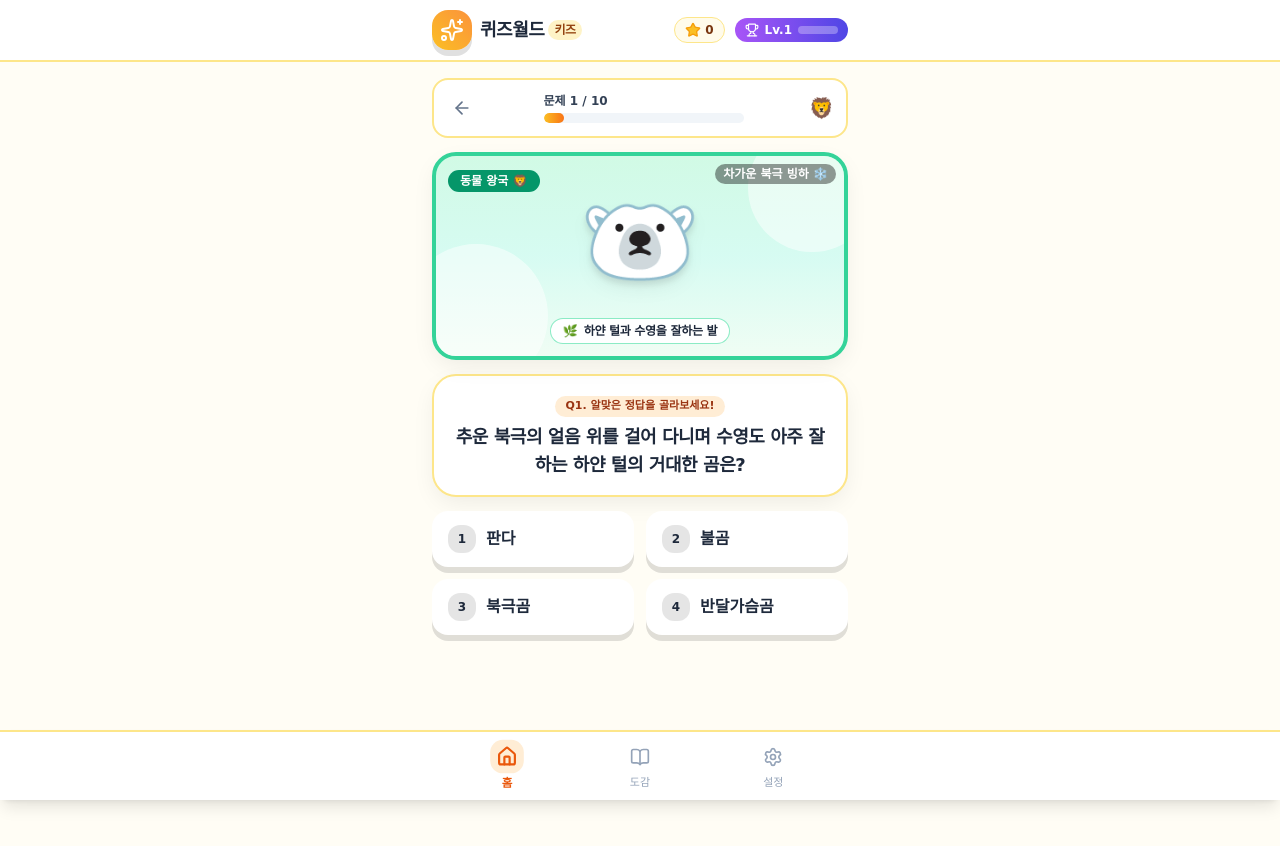
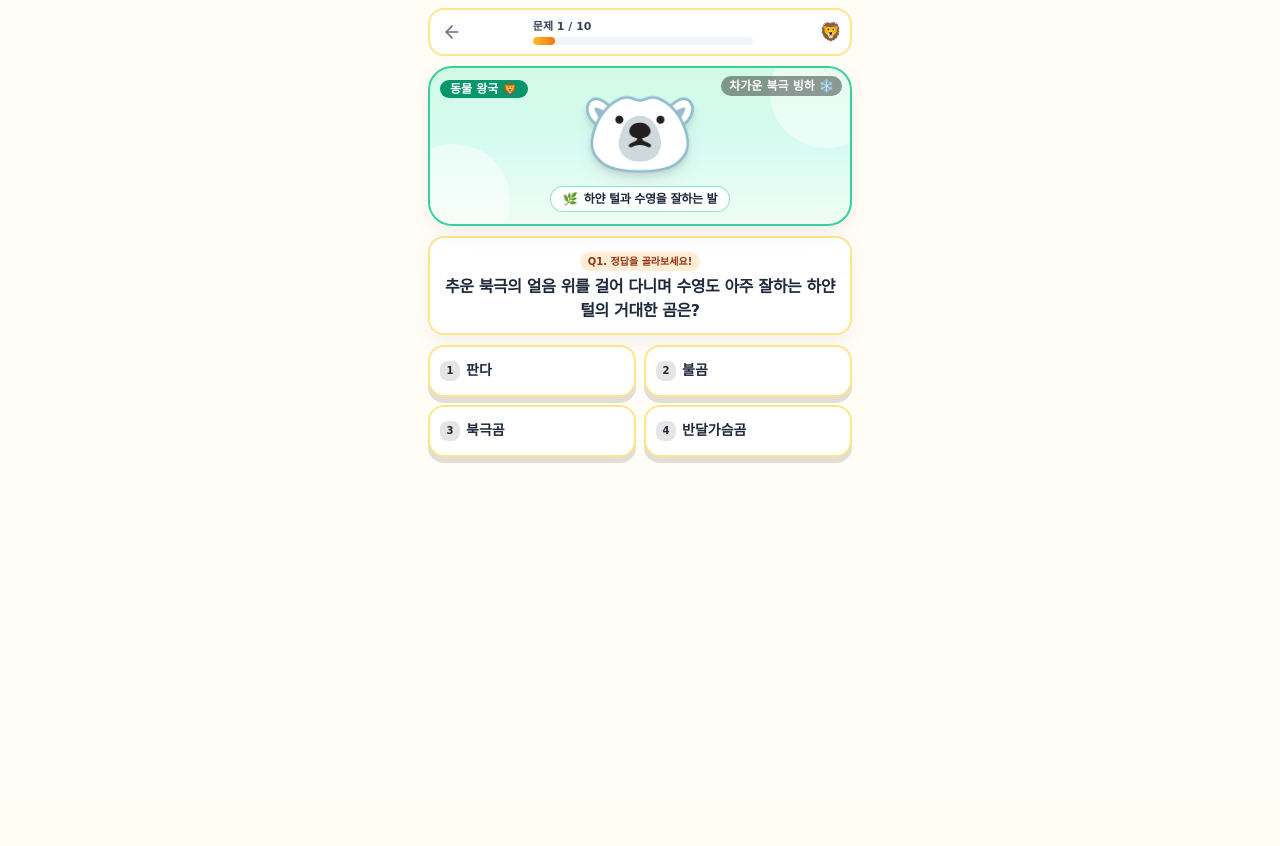
Before and after one commit to lanvall2-source/quiz-world, a React (Vite) app: page /quiz/animal in a window 1280 px wide. Shown: the top 846 px of the page. After the commit the page ends 800 px from the top, so only its background shows below. Built offline with nearby package versions, Linux system fonts and the light colour scheme; a web font is replaced by a local one.

Commit message:
feat(ux): implement single-screen no-scroll quiz UI with 2x2 option grid and hidden chrome

```diff
--- a/src/App.tsx
+++ b/src/App.tsx
@@ -1,5 +1,5 @@
-import React, { useState, useEffect } from "react";
-import { BrowserRouter, Routes, Route, Navigate } from "react-router-dom";
+import React, { useState } from "react";
+import { BrowserRouter, Routes, Route, Navigate, useLocation } from "react-router-dom";
 import { Header } from "@/components/Header";
 import { BottomNav } from "@/components/BottomNav";
 import { HomePage } from "@/pages/HomePage";
@@ -10,8 +10,13 @@ import { SettingsPage } from "@/pages/SettingsPage";
 import { loadStorage } from "@/lib/storage";
 import type { UserSettings, UserStats } from "@/types";
 
-export function App() {
+function AppContent() {
   const [data, setData] = useState(() => loadStorage());
+  const location = useLocation();
+
+  // 퀴즈 진행 중일 때(결과 화면 제외) 상단 헤더와 하단 탭을 숨겨 모바일 한 화면 노스크롤 뷰 구현
+  const isQuizActive =
+    location.pathname.startsWith("/quiz/") && !location.pathname.endsWith("/result");
 
   const handleStatsUpdate = (newStats: UserStats) => {
     setData((prev) => ({ ...prev, stats: newStats }));
@@ -26,13 +31,18 @@ export function App() {
   };
 
   return (
-    <BrowserRouter>
     <div className="min-h-screen bg-[#FFFDF5] text-slate-800 flex flex-col">
-        {/* 상단 글로벌 헤더 */}
-        <Header stats={data.stats} />
+      {/* 퀴즈 푸는 동안에는 상단 헤더를 숨겨 소중한 세로 화면 공간 확보 */}
+      {!isQuizActive && <Header stats={data.stats} />}
 
-        {/* 메인 콘텐츠 영역 (모바일 최적화 max-w-md) */}
-        <main className="flex-1 max-w-md w-full mx-auto px-4 pt-4 pb-20">
+      {/* 메인 콘텐츠 영역: 퀴즈 푸는 동안에는 타이트한 패딩(p-2)으로 한 화면 뷰포트 최적화 */}
+      <main
+        className={`flex-1 max-w-md w-full mx-auto ${
+          isQuizActive
+            ? "px-3 py-2 flex flex-col justify-start overflow-hidden"
+            : "px-4 pt-4 pb-20"
+        }`}
+      >
         <Routes>
           <Route path="/" element={<HomePage stats={data.stats} />} />
           <Route
@@ -45,10 +55,7 @@ export function App() {
               />
             }
           />
-            <Route
-              path="/quiz/:categoryId/result"
-              element={<ResultPage />}
-            />
+          <Route path="/quiz/:categoryId/result" element={<ResultPage />} />
           <Route
             path="/collection"
             element={<CollectionPage stats={data.stats} />}
@@ -67,9 +74,16 @@ export function App() {
         </Routes>
       </main>
 
-        {/* 하단 탭 네비게이션 */}
-        <BottomNav />
+      {/* 퀴즈 푸는 동안에는 하단 전역 탭 네비게이션을 숨김 */}
+      {!isQuizActive && <BottomNav />}
     </div>
+  );
+}
+
+export function App() {
+  return (
+    <BrowserRouter>
+      <AppContent />
     </BrowserRouter>
   );
 }
--- a/src/components/QuizIllustration.tsx
+++ b/src/components/QuizIllustration.tsx
@@ -49,16 +49,16 @@ export function QuizIllustration({
 
   return (
     <div
-      className={`relative w-full aspect-[16/9] sm:aspect-[2/1] max-h-52 sm:max-h-60 rounded-3xl bg-gradient-to-b ${theme.bg} border-3 sm:border-4 ${theme.border} flex items-center justify-center overflow-hidden shadow-card transition-all duration-300 ${className}`}
+      className={`relative w-full h-32 sm:h-40 rounded-2xl sm:rounded-3xl bg-gradient-to-b ${theme.bg} border-2 sm:border-3 ${theme.border} flex items-center justify-center overflow-hidden shadow-card transition-all duration-300 ${className}`}
     >
       {/* 배경 장식 원형 파티클 */}
-      <div className="absolute -top-8 -right-8 w-32 h-32 bg-white/50 rounded-full blur-xs pointer-events-none" />
-      <div className="absolute -bottom-8 -left-8 w-36 h-36 bg-white/50 rounded-full blur-xs pointer-events-none" />
+      <div className="absolute -top-8 -right-8 w-28 h-28 bg-white/50 rounded-full blur-xs pointer-events-none" />
+      <div className="absolute -bottom-8 -left-8 w-28 h-28 bg-white/50 rounded-full blur-xs pointer-events-none" />
 
       {/* 카테고리 좌상단 뱃지 */}
-      <div className="absolute top-3 left-3 z-20">
+      <div className="absolute top-2 left-2.5 z-20">
         <span
-          className={`text-[11px] sm:text-xs font-black text-white px-3 py-1 rounded-full shadow-xs ${theme.tagBg}`}
+          className={`text-[10px] sm:text-xs font-black text-white px-2.5 py-0.5 rounded-full shadow-xs ${theme.tagBg}`}
         >
           {theme.tagText}
         </span>
@@ -66,20 +66,20 @@ export function QuizIllustration({
 
       {/* 1. 나라 맞히기: 실제 고해상도 국기 SVG 렌더링 */}
       {category === "country" && (
-        <div className="relative z-10 flex flex-col items-center justify-center w-full h-full p-3 pt-7">
+        <div className="relative z-10 flex flex-col items-center justify-center w-full h-full p-2 pt-5">
           <div className="relative group">
             {/* 국기 깃대 느낌의 카드 프레임 */}
-            <div className="w-48 sm:w-56 aspect-[3/2] rounded-2xl shadow-kid border-3 border-slate-700/80 overflow-hidden transform group-hover:scale-105 transition-transform duration-300">
+            <div className="w-32 sm:w-40 aspect-[3/2] rounded-xl shadow-kid border-2 border-slate-700/80 overflow-hidden transform group-hover:scale-105 transition-transform duration-300">
               <CountryFlag countryName={title} className="w-full h-full object-cover" />
             </div>
             {/* 펄럭이는 효과 광택 */}
-            <div className="absolute inset-0 bg-gradient-to-tr from-transparent via-white/20 to-transparent pointer-events-none rounded-2xl" />
+            <div className="absolute inset-0 bg-gradient-to-tr from-transparent via-white/20 to-transparent pointer-events-none rounded-xl" />
           </div>
 
           {/* 하단 힌트 캡션 */}
-          <div className="mt-2 bg-white/90 border border-blue-200 px-3 py-1 rounded-full shadow-2xs">
-            <span className="text-blue-900 text-[11px] sm:text-xs font-black tracking-tight">
-              🚩 이 국기를 가진 나라는 어디일까요?
+          <div className="mt-1 bg-white/90 border border-blue-200 px-2.5 py-0.5 rounded-full shadow-2xs">
+            <span className="text-blue-900 text-[10px] sm:text-xs font-black tracking-tight">
+              🚩 이 국기의 나라는 어디일까요?
             </span>
           </div>
         </div>
@@ -87,12 +87,12 @@ export function QuizIllustration({
 
       {/* 2. 공룡 맞히기: 서식지 뱃지 & 핵심 신체 특징 그래픽 */}
       {category === "dinosaur" && (
-        <DinosaurIllustration dinoName={title} className="z-10 pt-6" />
+        <DinosaurIllustration dinoName={title} className="z-10 pt-4" />
       )}
 
       {/* 3. 동물 맞히기: 서식지 뱃지 & 대표 외형 특징 그래픽 */}
       {category === "animal" && (
-        <AnimalIllustration animalName={title} className="z-10 pt-6" />
+        <AnimalIllustration animalName={title} className="z-10 pt-4" />
       )}
     </div>
   );
--- a/src/pages/QuizPage.tsx
+++ b/src/pages/QuizPage.tsx
@@ -139,29 +139,29 @@ export function QuizPage({ stats, settings, onStatsUpdate }: Props) {
   };
 
   return (
-    <div className="flex flex-col gap-3.5 pb-36 animate-in fade-in duration-300">
-      {/* 상단 퀴즈 헤더 & 진행률 바 */}
-      <div className="flex items-center justify-between gap-3 bg-white p-3 rounded-2xl border-2 border-amber-200 shadow-xs">
+    <div className="flex flex-col gap-2 sm:gap-2.5 w-full animate-in fade-in duration-300">
+      {/* 상단 퀴즈 헤더 & 진행률 바 (세로 40px 컴팩트 디자인) */}
+      <div className="flex items-center justify-between gap-2.5 bg-white p-2 rounded-2xl border-2 border-amber-200 shadow-xs">
         <Link
           to="/"
-          className="p-1.5 rounded-xl hover:bg-slate-100 text-slate-500 transition-colors"
+          className="p-1 rounded-xl hover:bg-slate-100 text-slate-500 transition-colors"
           title="홈으로 나가기"
         >
           <ArrowLeft className="w-5 h-5" />
         </Link>
 
         {/* 진행률 텍스트 & 바 */}
-        <div className="flex-1 max-w-[200px]">
-          <div className="flex items-center justify-between text-xs font-extrabold text-slate-700 mb-1">
+        <div className="flex-1 max-w-[220px]">
+          <div className="flex items-center justify-between text-[11px] font-extrabold text-slate-700 mb-0.5">
             <span>문제 {currentIndex + 1} / {questions.length}</span>
             {combo >= 2 && (
-              <span className="flex items-center gap-1 text-orange-600 animate-bounce">
-                <Flame className="w-3.5 h-3.5 fill-orange-500" />
+              <span className="flex items-center gap-0.5 text-orange-600 animate-bounce text-[11px]">
+                <Flame className="w-3 h-3 fill-orange-500" />
                 <span>{combo}연속 정답!</span>
               </span>
             )}
           </div>
-          <div className="w-full bg-slate-100 rounded-full h-2.5 overflow-hidden">
+          <div className="w-full bg-slate-100 rounded-full h-2 overflow-hidden">
             <div
               className="h-full bg-gradient-to-r from-amber-400 to-orange-500 rounded-full transition-all duration-300"
               style={{
@@ -172,30 +172,30 @@ export function QuizPage({ stats, settings, onStatsUpdate }: Props) {
         </div>
 
         {/* 카테고리 아이콘 뱃지 */}
-        <span className="text-xl" role="img" aria-label={categoryMeta.name}>
+        <span className="text-lg" role="img" aria-label={categoryMeta.name}>
           {categoryMeta.emoji}
         </span>
       </div>
 
-      {/* 비주얼 일러스트 카드 */}
+      {/* 비주얼 일러스트 카드 (컴팩트 h-32/h-40) */}
       <QuizIllustration
         category={category}
         emoji={currentQuestion.emoji}
         title={currentQuestion.correctAnswer}
       />
 
-      {/* 문제 질문 박스 */}
-      <div className="bg-white rounded-2xl sm:rounded-3xl border-2 sm:border-3 border-amber-200 p-3.5 sm:p-4 shadow-card text-center">
-        <span className="inline-block bg-orange-100 text-orange-800 text-[11px] font-extrabold px-2.5 py-0.5 rounded-full mb-1.5">
-          Q{currentIndex + 1}. 알맞은 정답을 골라보세요!
+      {/* 문제 질문 박스 (슬림 패딩 & 큰 폰트) */}
+      <div className="bg-white rounded-2xl border-2 border-amber-200 px-3 py-2 sm:py-2.5 shadow-card text-center">
+        <span className="inline-block bg-orange-100 text-orange-800 text-[10px] font-black px-2 py-0.5 rounded-full mb-1">
+          Q{currentIndex + 1}. 정답을 골라보세요!
         </span>
-        <h2 className="text-base sm:text-lg font-black text-slate-800 leading-snug tracking-tight">
+        <h2 className="text-sm sm:text-base font-black text-slate-800 leading-snug tracking-tight">
           {currentQuestion.question}
         </h2>
       </div>
 
-      {/* 보기 4개 버튼 리스트 (최소 52px 큰 버튼) */}
-      <div className="grid grid-cols-1 sm:grid-cols-2 gap-2.5 sm:gap-3">
+      {/* 보기 4개 버튼 리스트: 모바일에서도 2x2 그리드로 한눈에 쏙! */}
+      <div className="grid grid-cols-2 gap-2">
         {currentQuestion.options.map((option, idx) => {
           const isSelected = selectedOption === option;
           const isThisCorrect = checkAnswer(currentQuestion, option);
@@ -204,7 +204,7 @@ export function QuizPage({ stats, settings, onStatsUpdate }: Props) {
 
           if (isAnswered) {
             if (isThisCorrect) {
-              btnStyle = "bg-emerald-500 border-emerald-600 text-white shadow-kid ring-4 ring-emerald-200 scale-101";
+              btnStyle = "bg-emerald-500 border-emerald-600 text-white shadow-kid ring-3 ring-emerald-200 scale-101";
             } else if (isSelected && !isThisCorrect) {
               btnStyle = "bg-red-400 border-red-500 text-white shadow-kid-active opacity-85";
             } else {
@@ -217,50 +217,49 @@ export function QuizPage({ stats, settings, onStatsUpdate }: Props) {
               key={`${currentQuestion.id}-opt-${idx}`}
               onClick={() => handleSelectOption(option)}
               disabled={isAnswered}
-              className={`w-full min-h-[52px] sm:min-h-[56px] px-3.5 sm:px-4 py-2.5 sm:py-3 rounded-2xl border-3 font-extrabold text-sm sm:text-base flex items-center justify-between text-left transition-all btn-kid-touch cursor-pointer ${btnStyle}`}
+              className={`w-full min-h-[48px] sm:min-h-[52px] px-2.5 py-2 rounded-xl sm:rounded-2xl border-2 sm:border-3 font-extrabold text-xs sm:text-sm flex items-center justify-between text-left transition-all btn-kid-touch cursor-pointer ${btnStyle}`}
             >
-              <div className="flex items-center gap-2.5">
-                <span className="w-7 h-7 rounded-xl bg-black/10 flex items-center justify-center text-xs shrink-0 font-black">
+              <div className="flex items-center gap-1.5 min-w-0">
+                <span className="w-5 h-5 rounded-lg bg-black/10 flex items-center justify-center text-[10px] font-black shrink-0">
                   {idx + 1}
                 </span>
-                <span className="leading-snug">{option}</span>
+                <span className="leading-tight truncate">{option}</span>
               </div>
 
               {isAnswered && isThisCorrect && (
-                <CheckCircle2 className="w-6 h-6 text-white shrink-0 animate-pop" />
+                <CheckCircle2 className="w-4 h-4 text-white shrink-0 animate-pop ml-1" />
               )}
               {isAnswered && isSelected && !isThisCorrect && (
-                <XCircle className="w-6 h-6 text-white shrink-0 animate-pop" />
+                <XCircle className="w-4 h-4 text-white shrink-0 animate-pop ml-1" />
               )}
             </button>
           );
         })}
       </div>
 
-      {/* 정답/오답 하단 고정 액션 바 (스크롤을 내리지 않고 바로 누를 수 있는 Sticky Bottom Bar) */}
+      {/* 정답/오답 피드백 & 다음 버튼 (스크롤 없이 보기 바로 아래에 쏙 들어오는 인라인 카드) */}
       {isAnswered && (
-        <div className="fixed bottom-0 left-0 right-0 z-50 p-3 sm:p-4 bg-white/95 backdrop-blur-md border-t-3 border-amber-300 shadow-[0_-10px_25px_rgba(0,0,0,0.12)] animate-in slide-in-from-bottom-4 duration-300">
-          <div className="max-w-md mx-auto flex flex-col gap-2">
-            <div className="flex items-start gap-2.5 bg-slate-50 p-2.5 rounded-xl border border-slate-200">
-              <span className="text-2xl shrink-0 mt-0.5">
+        <div className="flex flex-col gap-1.5 animate-in slide-in-from-bottom-2 duration-200">
+          <div className="flex items-start gap-2 bg-white/95 p-2 rounded-xl border-2 border-amber-200 shadow-xs">
+            <span className="text-xl shrink-0 mt-0.5">
               {isCorrect ? "🎉" : "💡"}
             </span>
             <div className="flex-1 min-w-0">
               <div className="flex items-center gap-1.5 flex-wrap">
                 <span
-                    className={`text-[11px] font-black px-2 py-0.5 rounded-full ${
+                  className={`text-[10px] font-black px-1.5 py-0.2 rounded-full ${
                     isCorrect
                       ? "bg-emerald-100 text-emerald-800"
                       : "bg-orange-100 text-orange-800"
                   }`}
                 >
-                    {isCorrect ? "정답이에요!" : "정답 확인"}
+                  {isCorrect ? "정답이에요!" : "정답"}
                 </span>
-                  <span className="text-xs sm:text-sm font-black text-slate-800">
+                <span className="text-xs font-black text-slate-800">
                   {currentQuestion.correctAnswer}
                 </span>
               </div>
-                <p className="text-xs text-slate-600 mt-1 leading-snug line-clamp-2">
+              <p className="text-[11px] text-slate-600 mt-0.5 leading-tight line-clamp-2">
                 {currentQuestion.explanation}
               </p>
             </div>
@@ -269,12 +268,11 @@ export function QuizPage({ stats, settings, onStatsUpdate }: Props) {
           <button
             onClick={handleNext}
             autoFocus
-              className="w-full h-12 sm:h-13 bg-gradient-to-r from-orange-500 via-amber-500 to-orange-500 hover:from-orange-600 hover:to-amber-600 active:scale-[0.98] text-white font-black text-base sm:text-lg rounded-2xl shadow-kid hover:shadow-kid-hover flex items-center justify-center gap-2 transition-all cursor-pointer"
+            className="w-full h-11 sm:h-12 bg-gradient-to-r from-orange-500 via-amber-500 to-orange-500 hover:from-orange-600 hover:to-amber-600 active:scale-[0.98] text-white font-black text-sm sm:text-base rounded-xl sm:rounded-2xl shadow-kid hover:shadow-kid-hover flex items-center justify-center gap-2 transition-all cursor-pointer"
           >
             <span>{isLastQuestion ? "결과 보러 가기 🏆" : "다음 문제로"}</span>
-              <ArrowRight className="w-5 h-5 stroke-[3]" />
+            <ArrowRight className="w-4 h-4 stroke-[3]" />
           </button>
-          </div>
         </div>
       )}
     </div>
```
Lines whose indentation alone changed are shown as unchanged.
